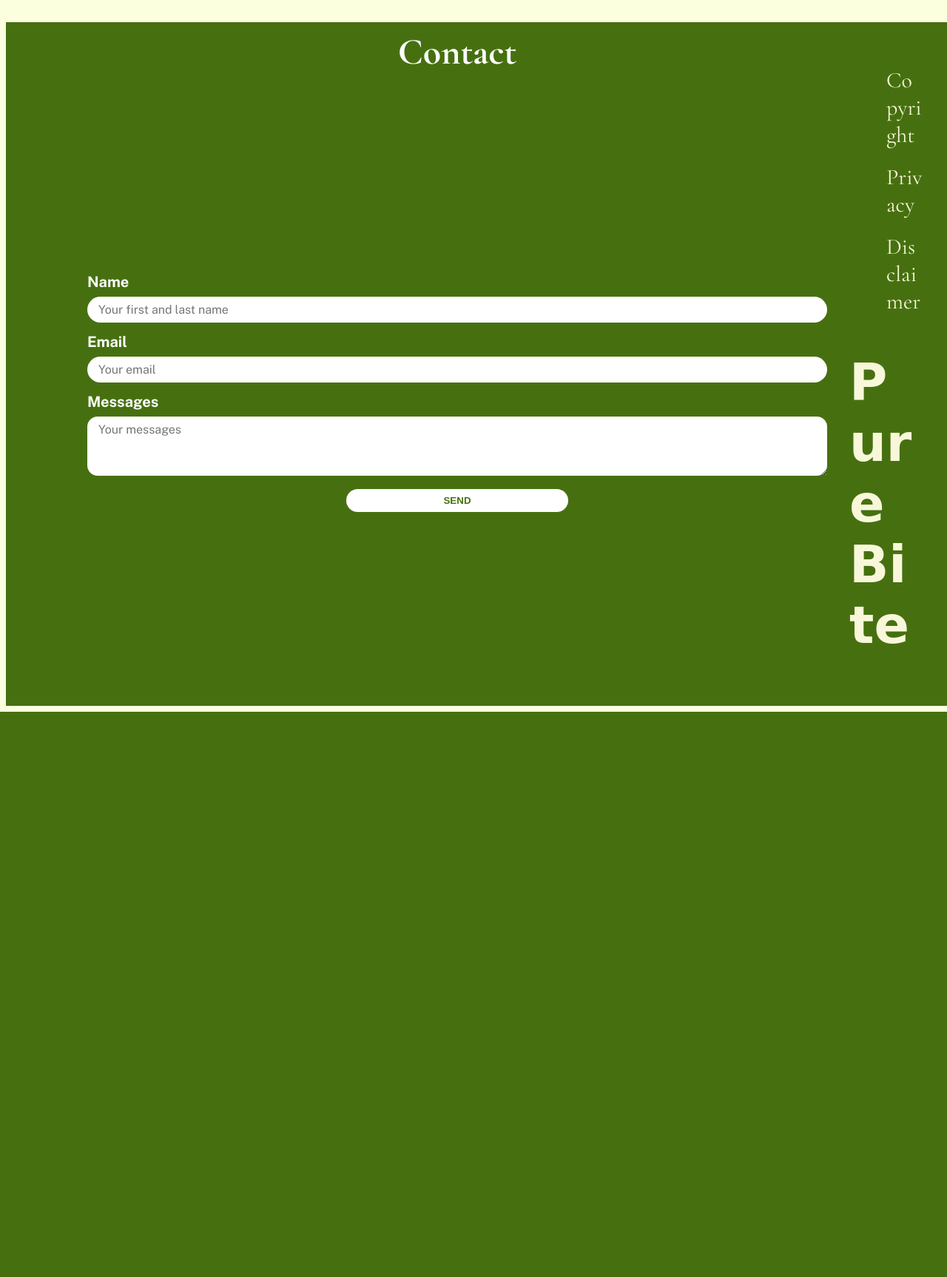
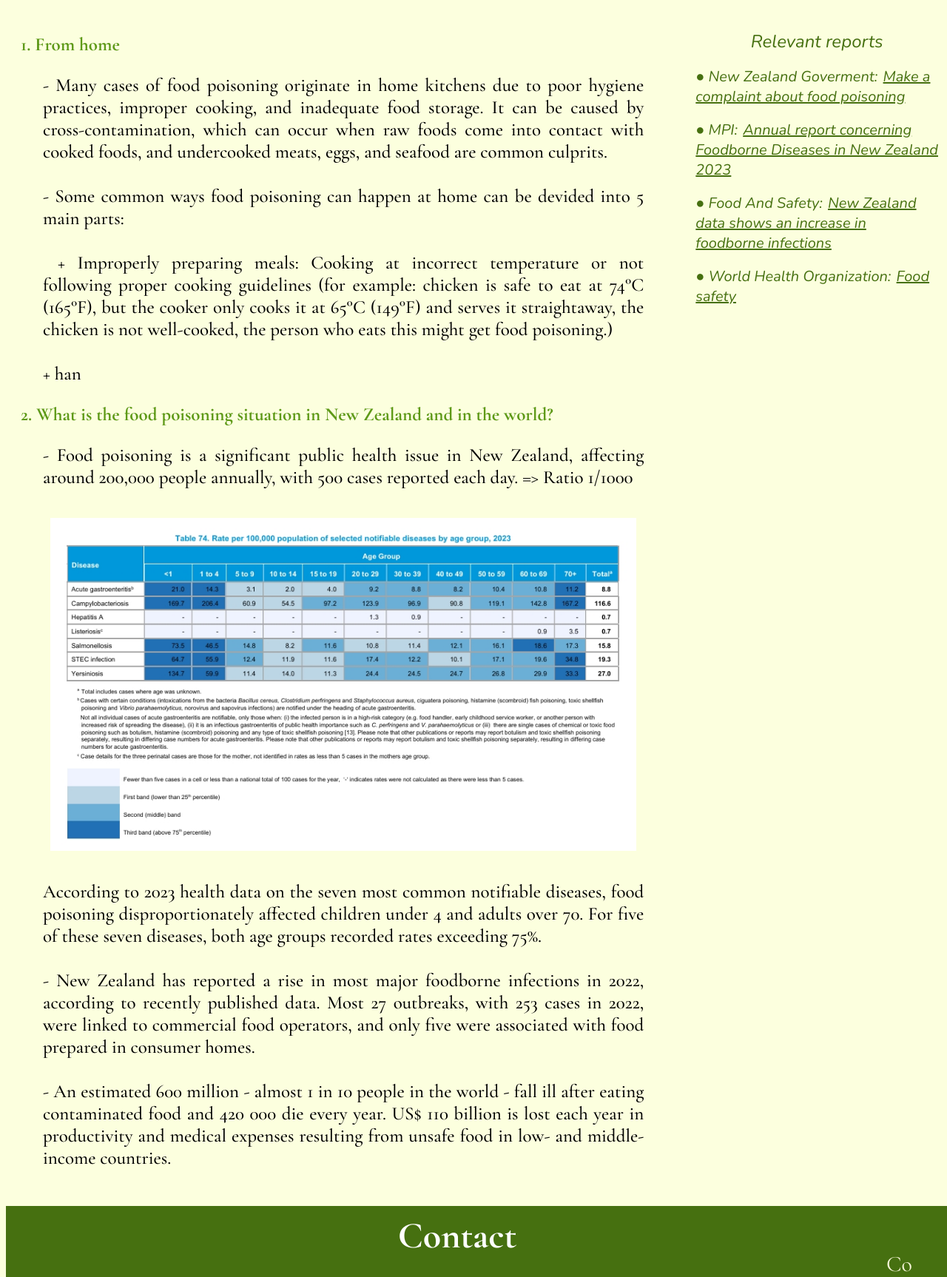
Before and after one commit to Ormiston-Senior-College-NZ/final-assessment-as91903-or-as91906-and-as91907-Anh-pham-csc, a Flask app: page /transmission in a window 1280 px wide. Shown: the part 197-1923 px from the top of the page at 74% size. Before the commit the page ends 1159 px from the top, so only its background shows below. Run offline with Flask 3, Linux system fonts and the light colour scheme; some libraries are stand-ins or nearby versions; some web fonts are replaced.

Commit message:
add information into the transmission page

```diff
--- a/PureBite/static/style.css
+++ b/PureBite/static/style.css
@@ -145,11 +145,12 @@
     .title-bottom{
         font-size: 45px !important;
     }
-
-
 }
 
 @media (max-width: 400px) {
+    .body{
+        background-color: blueviolet;
+    }
     .title {
         font-size: 40px;
     }
@@ -537,7 +538,9 @@ a {
 }
 
 /*-----------------------------------Transmission routes-----------------------------------*/
-
+.smaller-bullet-point{
+    margin-left: 20px;
+}
 
 
 /*-----------------------------------Prevention tips-----------------------------------*/
@@ -566,7 +569,8 @@ a {
 .copyright-in4 a{
     color: blue;
     font-family: "Cormorant Garamond", serif;
-    font-size: 20px;
+    font-size: 25px;
+    font-weight: 400px;
     margin-left: 120px;
 }
 
--- a/PureBite/templates/transmission.html
+++ b/PureBite/templates/transmission.html
@@ -33,6 +33,87 @@
         </div>
 
     </header>
+        <main>
+        <div class="overall-page">
+            <div class="information">
+                <h3 class="title-overall"> 1. From home <h3>
+                <p class="normal-text">
+                    - Many cases of food poisoning originate in home kitchens due to
+                    poor hygiene practices, improper cooking, and inadequate food storage.
+                    It can be caused by cross-contamination, which can occur when raw
+                    foods come into contact with cooked foods, and undercooked meats,
+                    eggs, and seafood are common culprits.
+                    <br></br>
+                    - Some common ways food poisoning can happen at home can be devided into 5 main parts:
+                    <br><br>
+                    <span class="smaller-bullet-point">
+                        + Improperly preparing meals: Cooking at incorrect temperature or not following proper cooking guidelines
+                        (for example: chicken is safe to eat at 74°C (165°F), but the cooker only cooks it at 65°C (149°F)
+                        and serves it straightaway, the chicken is not well-cooked, the person who eats this might get food poisoning.)
+                    <br><br>
+                        + han
+
+                    </span>
+                </p>
+
+                <h3 class="title-overall"> 2. What is the food poisoning situation in New Zealand and in the world? </h3>
+                <p class="normal-text">
+                    - Food poisoning is a significant public health issue in New Zealand,
+                    affecting around 200,000 people annually, with 500 cases reported each day.
+                     => Ratio 1/1000 </p>
+                <a href="{{ url_for('static', filename='table-74-thumbnail.jpeg')}}">
+                    <img src="{{ url_for('static', filename='table-74.jpeg')}}"
+                    alt="Table 73. Number of Episurv cases of selected notifiable diseases by age group, 2023"
+                    class="home-img">
+                </a>
+
+                <p class="normal-text">
+                    According to 2023 health data on the seven most common notifiable diseases,
+                    food poisoning disproportionately affected children under 4 and adults over
+                    70. For five of these seven diseases, both age groups recorded rates exceeding 75%.
+                    <br></br>
+                    - New Zealand has reported a rise in most major foodborne infections in 2022,
+                    according to recently published data. Most 27 outbreaks, with 253 cases in 2022,
+                    were linked to commercial food operators, and only five were associated with
+                    food prepared in consumer homes.
+                    <br></br>
+                    - An estimated 600 million - almost 1 in 10 people in the world - fall
+                    ill after eating contaminated food and 420 000 die every year. US$ 110
+                    billion is lost each year in productivity and medical expenses
+                    resulting from unsafe food in low- and middle-income countries.
+                </p>
+            </div>
+
+            <div class="report">
+                <h2> Relevant reports </h2>
+                <br>
+                <nav>
+                    <span class="h3"> ● New Zealand Goverment: </span>
+                    <span>
+                        <a href="https://www.govt.nz/browse/health/food-safety/make-a-complaint-about-food-poisoning/" class="report-link"> Make a complaint about food poisoning</a>
+                    </span>
+                    <br></br>
+                    <span class="h3"> ● MPI: </span>
+                    <span>
+                        <a href="https://www.mpi.govt.nz/dmsdocument/65046/direct" class="report-link"> Annual report concerning Foodborne Diseases in New Zealand 2023</a>
+                    </span>
+                    <br></br>
+                    <span class="h3"> ● Food And Safety: </span>
+                    <span>
+                        <a href="https://www.foodsafetynews.com/2023/10/new-zealand-data-shows-increase-in-foodborne-infections/" class="report-link">
+                            New Zealand data shows an increase in foodborne infections
+                        </a>
+                    </span>
+                    <br></br>
+                    <span class="h3"> ● World Health Organization: </span>
+                    <span>
+                        <a href="https://www.who.int/news-room/fact-sheets/detail/food-safety" class="report-link"> Food safety </a>
+                    </span>
+                </nav>
+            </div>
+        </div>
+    </main>
+
     <footer class="contact-footer">
         <section class="contact-section">
             <h2>Contact</h2>
```
